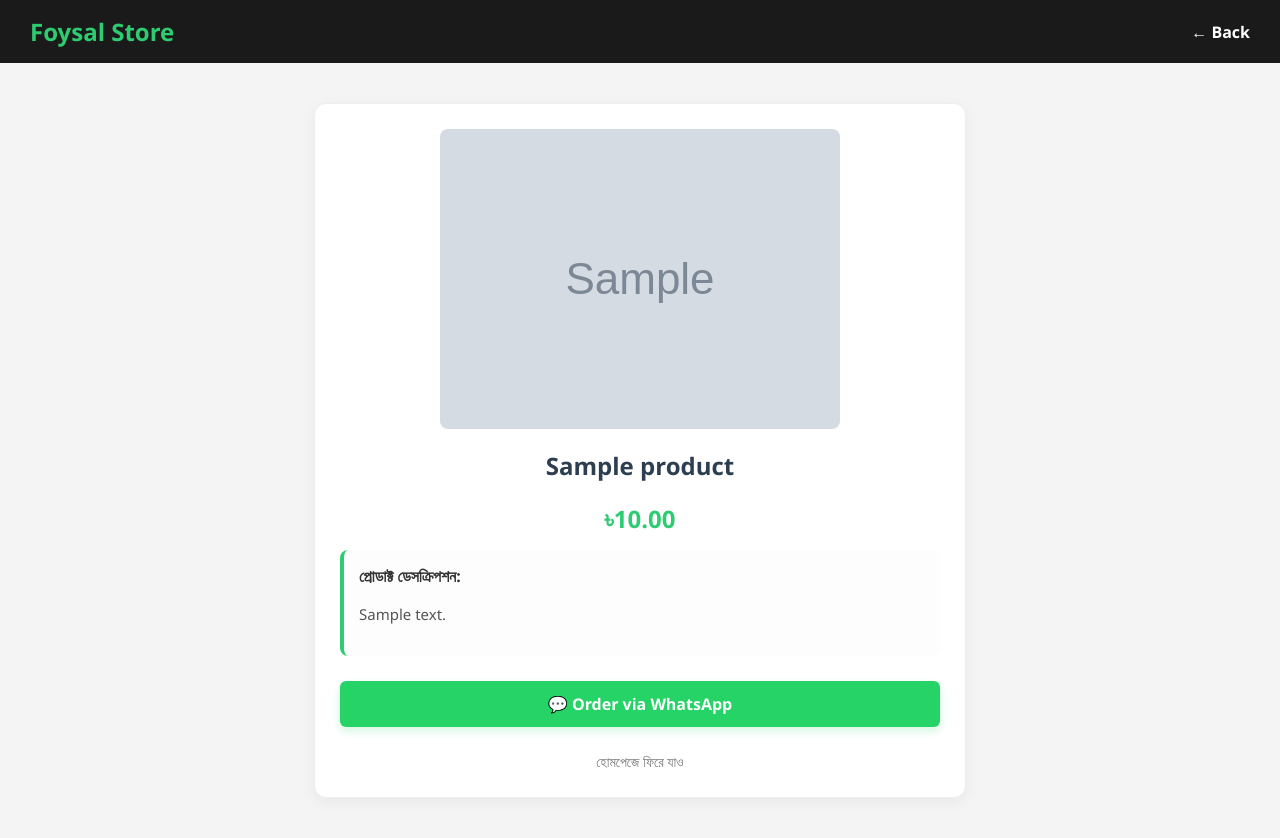
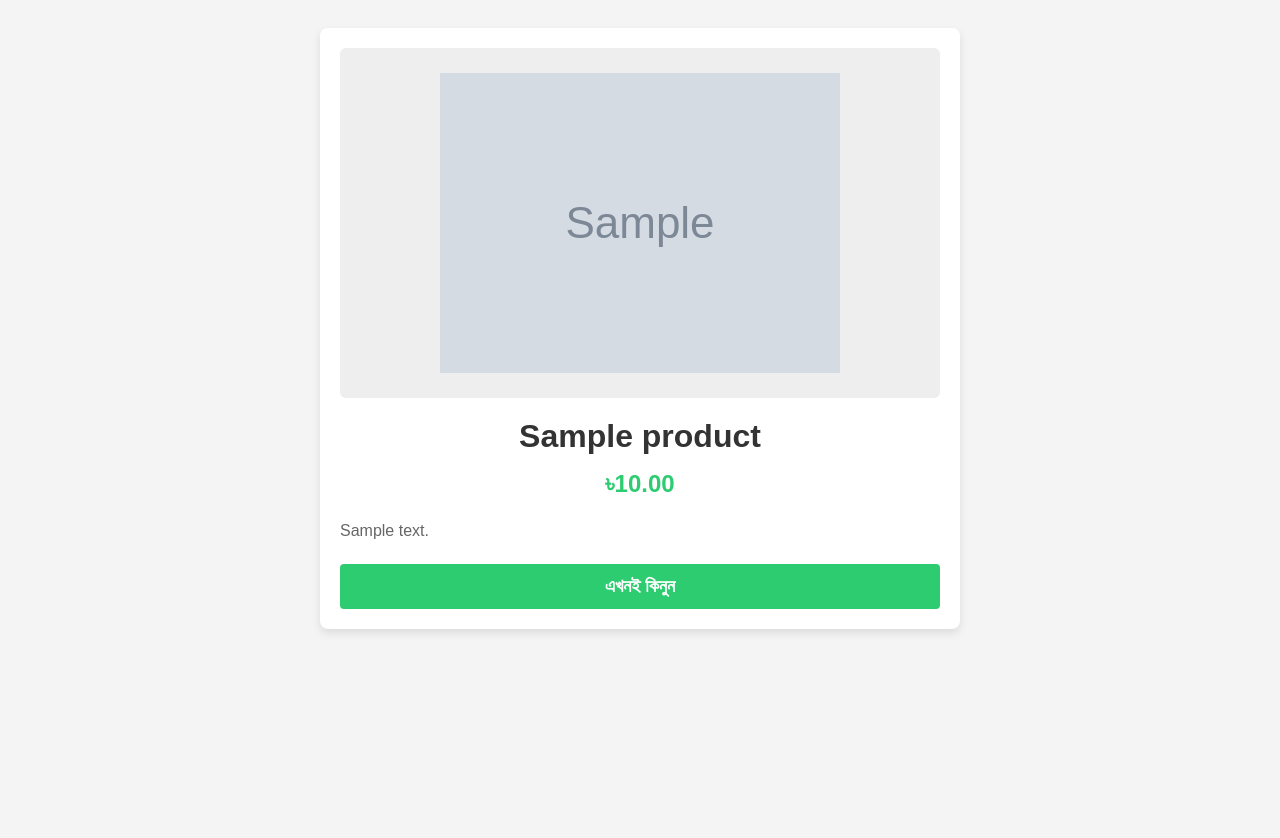
Before and after one commit to fahimfoysalmahi/my_ecommerce, a Django app: page /product/1/ in a window 1280 px wide. After the commit the page ends 633 px from the top, so only its background shows below. Run offline with Django 5.2, Linux system fonts and the light colour scheme; tables that the repository leaves empty hold one stand-in row (values such as "Sample post"); grey boxes marked "Sample" are stand-in pictures.

Commit message:
Update product_detail.html

```diff
--- a/my_ecommerce/templates/product_detail.html
+++ b/my_ecommerce/templates/product_detail.html
@@ -1,60 +1,49 @@
 <!DOCTYPE html>
-<html lang="en">
+<html lang="bn">
 <head>
     <meta charset="UTF-8">
     <meta name="viewport" content="width=device-width, initial-scale=1.0">
     <title>{{ product.name }} - Details</title>
     <style>
-        body { font-family: 'Segoe UI', sans-serif; background-color: #f4f4f4; margin: 0; padding: 0; }
-        .navbar { background-color: #1a1a1a; padding: 15px 30px; display: flex; justify-content: space-between; align-items: center; }
-        .navbar a { color: white; text-decoration: none; font-size: 16px; font-weight: bold; }
-        .logo { color: #2ecc71; font-size: 24px; font-weight: bold; }
-
-        .container { max-width: 600px; background: white; margin: 40px auto; padding: 25px; border-radius: 12px; box-shadow: 0 4px 15px rgba(0,0,0,0.05); text-align: center; border: 1px solid #eee; }
-        .img-box { width: 100%; max-height: 350px; display: flex; justify-content: center; align-items: center; margin-bottom: 20px; }
-        .container img { max-width: 100%; max-height: 350px; object-fit: contain; border-radius: 8px; }
-
-        h2 { color: #2c3e50; font-size: 24px; margin-top: 10px; }
-        .price { color: #2ecc71; font-size: 24px; font-weight: bold; margin: 15px 0; }
-        .desc-box { text-align: left; background: #fdfdfd; padding: 15px; border-radius: 8px; border-left: 4px solid #2ecc71; margin-bottom: 25px; }
-        .desc-title { font-weight: bold; color: #333; margin-bottom: 5px; }
-        .desc { color: #555; font-size: 15px; line-height: 1.6; }
-
-        /* অর্ডার বাটন */
-        .order-btn { display: block; background-color: #25d366; color: white; padding: 12px; text-decoration: none; border-radius: 6px; font-weight: bold; font-size: 16px; margin-bottom: 15px; box-shadow: 0 4px 10px rgba(37, 211, 102, 0.2); transition: 0.3s; }
-        .order-btn:hover { background-color: #20ba5a; }
-
-        .back-btn { display: inline-block; color: #777; text-decoration: none; font-size: 14px; margin-top: 10px; }
-        .back-btn:hover { color: #333; }
+        body { font-family: Arial, sans-serif; background-color: #f4f4f4; padding: 20px; }
+        .container { max-width: 600px; background: white; margin: 0 auto; padding: 20px; border-radius: 8px; box-shadow: 0 4px 8px rgba(0,0,0,0.1); text-align: center; position: relative; }
+        .img-box { width: 100%; height: 350px; display: flex; align-items: center; justify-content: center; background: #eee; border-radius: 6px; overflow: hidden; position: relative; }
+        .img-box img { max-width: 100%; max-height: 100%; object-fit: cover; }
+        .discount-badge { position: absolute; top: 10px; left: 10px; background-color: #e74c3c; color: white; padding: 5px 12px; font-weight: bold; border-radius: 4px; font-size: 16px; }
+        h1 { color: #333; margin: 20px 0 10px; }
+        .current-price { color: #2ecc71; font-size: 24px; font-weight: bold; }
+        .old-price { color: #888; text-decoration: line-through; margin-left: 15px; font-size: 18px; }
+        .desc { color: #666; text-align: left; margin: 20px 0; line-height: 1.6; }
+        .btn { background-color: #2ecc71; color: white; border: none; padding: 12px 25px; font-size: 18px; border-radius: 4px; cursor: pointer; font-weight: bold; width: 100%; }
     </style>
 </head>
 <body>
 
-    <div class="navbar">
-        <div class="logo">Foysal Store</div>
-        <a href="{% url 'home' %}">← Back</a>
-    </div>
+    <div class="container">
+        {% if product.discount_percentage > 0 %}
+            <div class="discount-badge">{{ product.discount_percentage }}% OFF</div>
+        {% endif %}
 
-    <div class="container">
         <div class="img-box">
             {% if product.image %}
                 <img src="{{ product.image.url }}" alt="{{ product.name }}">
             {% else %}
-                <img src="https://via.placeholder.com/400" alt="No Image">
+                <img src="https://via.placeholder.com/350x350?text=No-Image" alt="No Image">
             {% endif %}
         </div>
 
-        <h2>{{ product.name }}</h2>
-        <p class="price">৳{{ product.price }}</p>
+        <h1>{{ product.name }}</h1>
 
-        <div class="desc-box">
-            <div class="desc-title">প্রোডাক্ট ডেসক্রিপশন:</div>
-            <p class="desc">{{ product.description }}</p>
+        <div style="margin: 15px 0;">
+            <span class="current-price">৳{{ product.price }}</span>
+            {% if product.original_price and product.original_price > product.price %}
+                <span class="old-price">৳{{ product.original_price }}</span>
+            {% endif %}
         </div>
 
-        <a href="https://wa.me/8801755280967?text=Hello,%20I%20want%20to%20order%20{{ product.name }}" target="_blank" class="order-btn">💬 Order via WhatsApp</a>
+        <p class="desc">{{ product.description }}</p>
 
-        <a href="{% url 'home' %}" class="back-btn">হোমপেজে ফিরে যাও</a>
+        <button class="btn">এখনই কিনুন</button>
     </div>
 
 </body>
```
